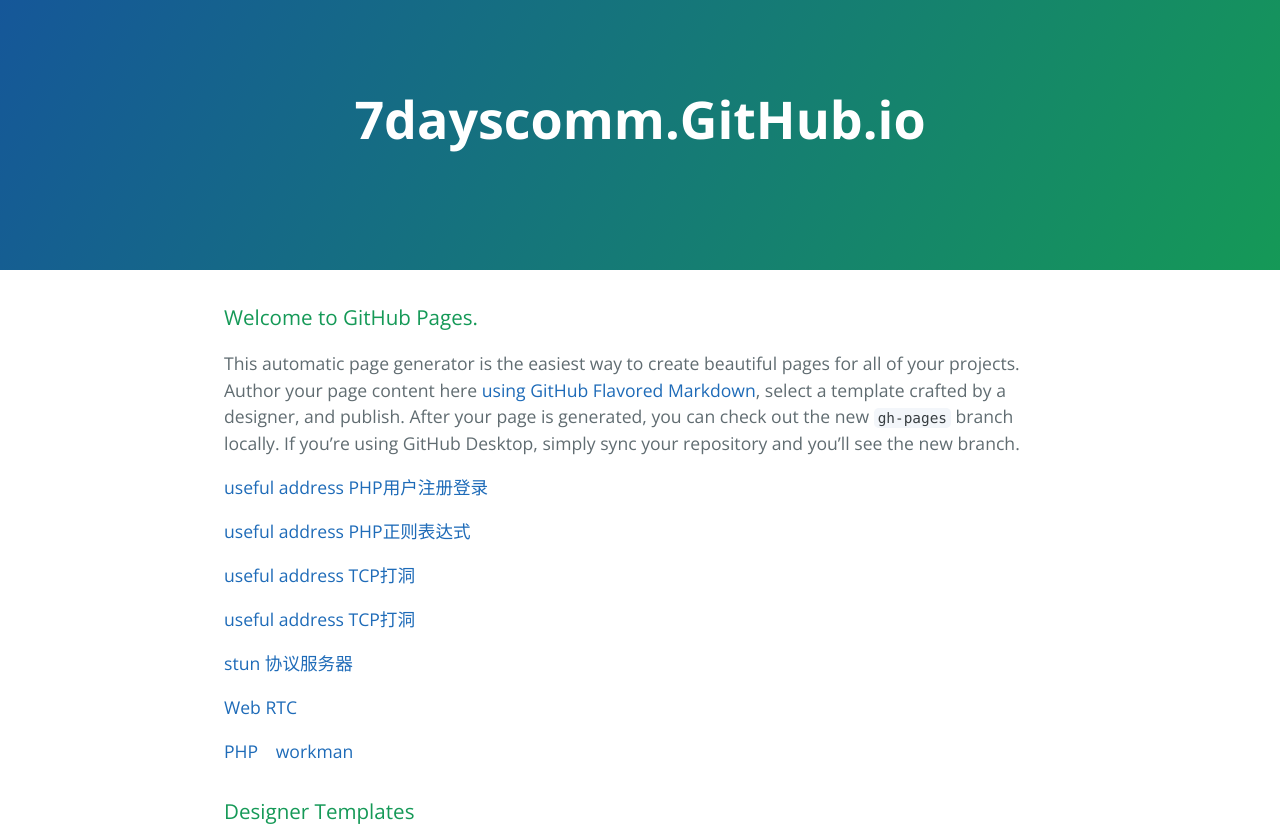
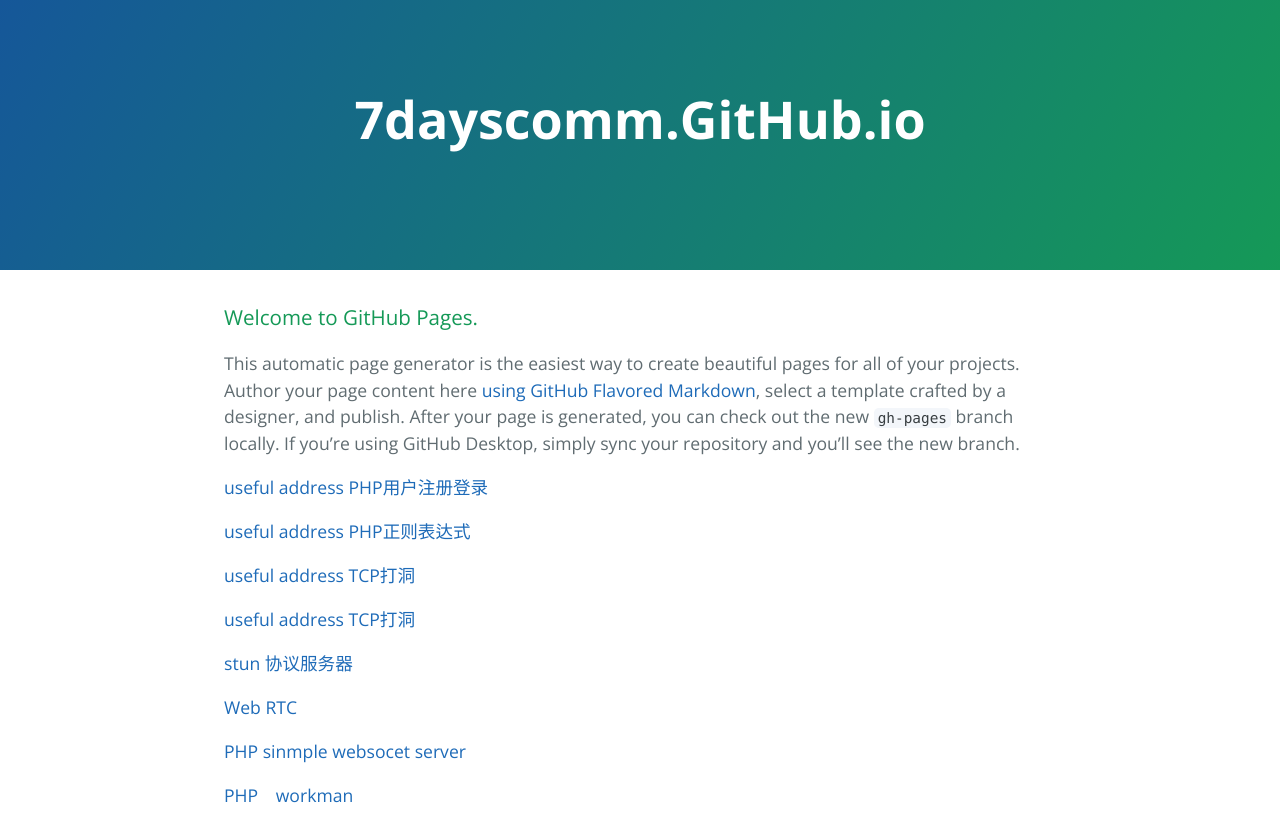
Before and after one commit to 7dayscomm/7dayscomm.github.io, a plain HTML site: page index.html in a window 1280 px wide. Shown: the top 830 px of the page. Drawn offline with nearby package versions, Linux system fonts and the light colour scheme.

Commit message:
Update index.html

```diff
--- a/index.html
+++ b/index.html
@@ -26,7 +26,9 @@
   <p><a href="http://download.csdn.net/detail/reakeng/4336558 ">useful address TCP打洞</a> </p>
   <p><a href="http://blog.csdn.net/renfengmei/article/details/45368715 ">stun 协议服务器</a> </p>
    <p><a href="http://www.cnblogs.com/fengwenit/p/4728918.html ">Web RTC</a> </p>
-    <p><a href="http://www.workerman.net/ ">PHP　workman</a> </p>
+    <p><a href="  https://www.oschina.net/code/snippet_1029305_22256/ ">PHP sinmple websocet server</a> </p>
+     <p><a href="http://www.workerman.net/ ">PHP　workman</a> </p>
+
 
 
 <h3>
```
